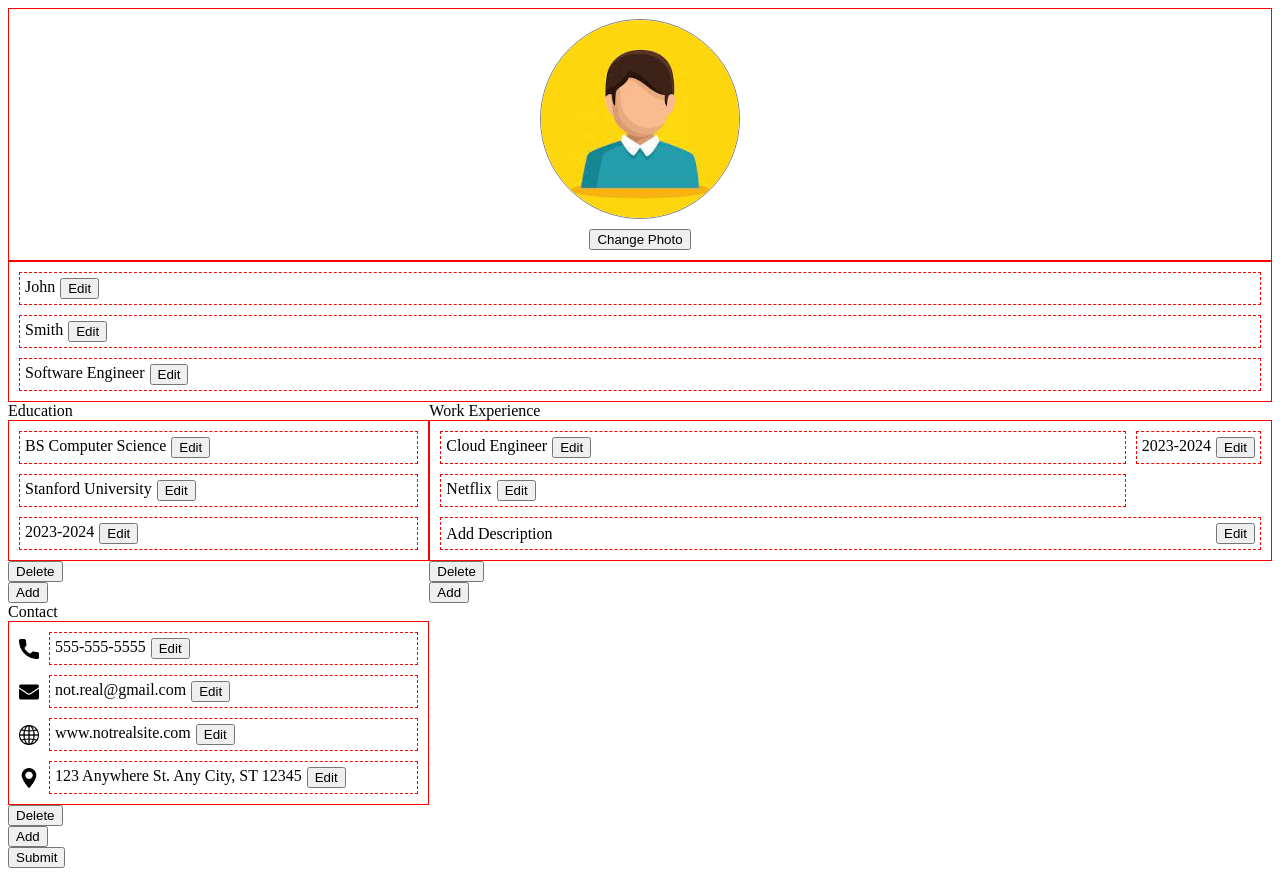
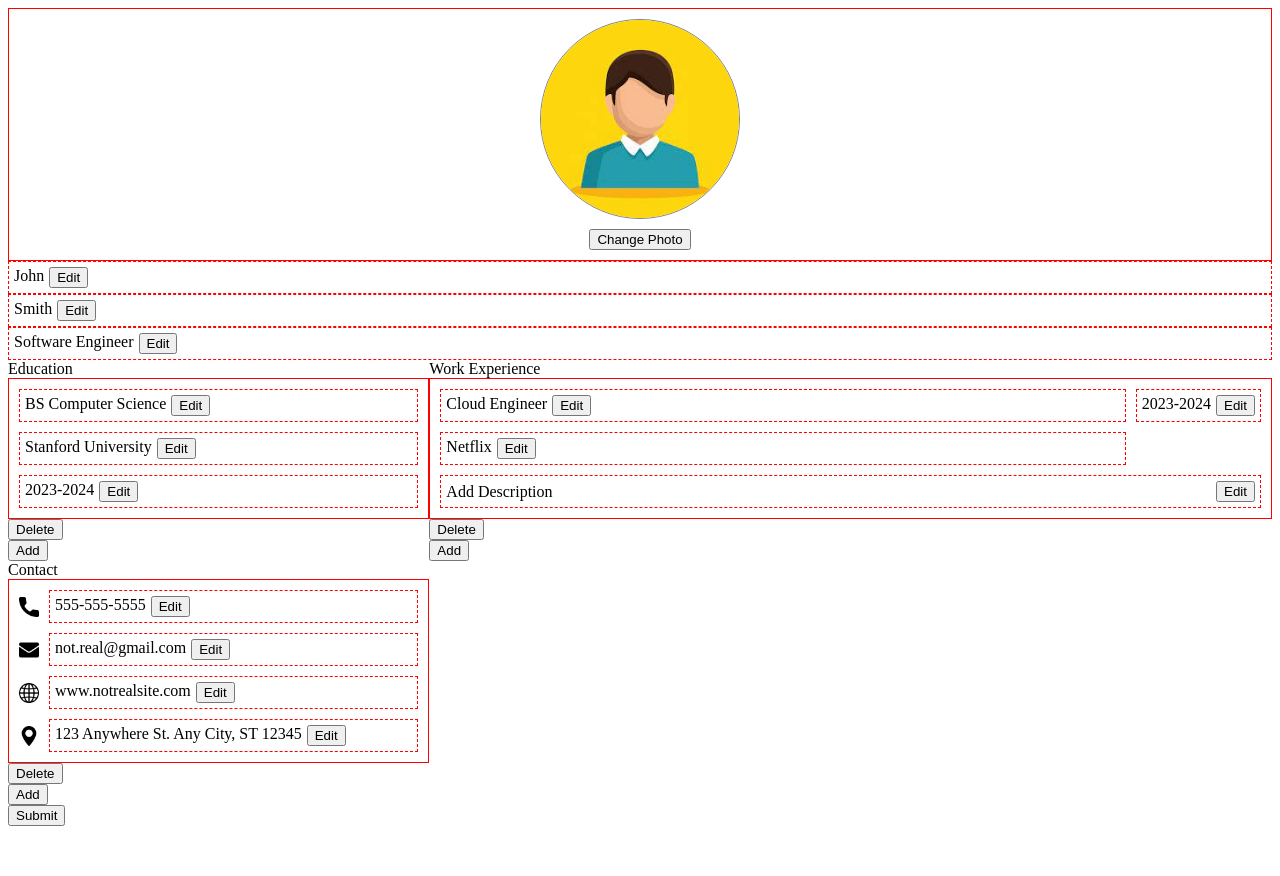
Before and after one commit to Jaizzer/swift-cv, a React (Vite) app: page / in a window 1280 px wide. After the commit the page ends 834 px from the top, so only its background shows below. Built offline with nearby package versions, Linux system fonts and the light colour scheme.

Commit message:
feat: Update class name to header

```diff
--- a/src/Header.jsx
+++ b/src/Header.jsx
@@ -2,7 +2,7 @@ import Input from "./Input";
 
 export default function Header() {
     return (
-        <div className="name">
+        <div className="header">
             <Input placeholder="John" label="First name" className="first-name"></Input>
             <Input placeholder="Smith" label="Last name" className="last-name"></Input>
             <Input placeholder="Software Engineer" label="Work Title" className="work-title"></Input>
```
